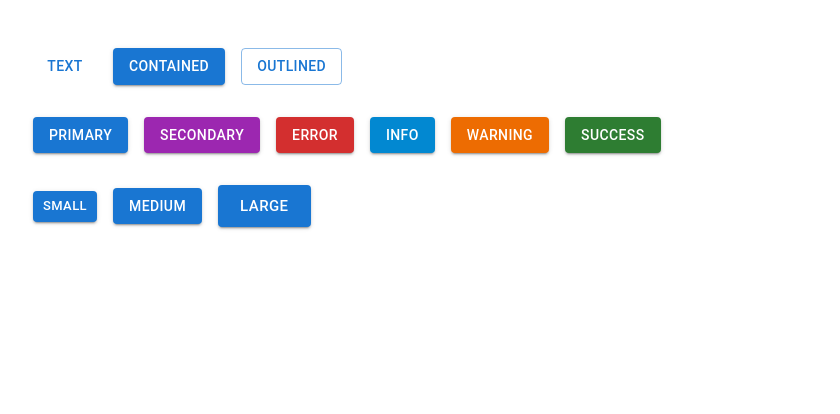
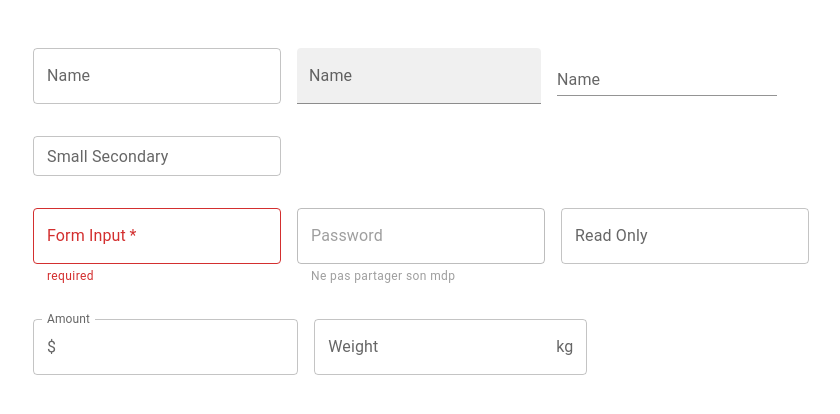
Before and after one commit to Aaron-KASONGO/react-mui-demo, a React (Create React App) app in the folder react-mui-demo/: page / in a window 1280 px wide. Shown: the top 414 px of the page, without its empty margins (15-855 px from the left). Built offline with nearby package versions, Linux system fonts and the light colour scheme.

Commit message:
many changes

```diff
--- a/react-mui-demo/package.json
+++ b/react-mui-demo/package.json
@@ -5,6 +5,7 @@
   "dependencies": {
     "@emotion/react": "^11.10.6",
     "@emotion/styled": "^11.10.6",
+    "@mui/icons-material": "^5.11.11",
     "@mui/material": "^5.11.12",
     "@testing-library/jest-dom": "^5.16.5",
     "@testing-library/react": "^13.4.0",
--- a/react-mui-demo/src/App.js
+++ b/react-mui-demo/src/App.js
@@ -1,12 +1,14 @@
 import './App.css';
 import MuiButton from './components/MuiButton';
+import { MuiTextField } from './components/MuiTextField';
 import { MuiTypography } from './components/MuiTypography';
 
 function App() {
   return (
     <div className="App">
       {/* <MuiTypography /> */}
-      <MuiButton />
+      {/* <MuiButton /> */}
+      <MuiTextField />
     </div>
   );
 }
--- a/react-mui-demo/src/components/MuiButton.js
+++ b/react-mui-demo/src/components/MuiButton.js
@@ -1,6 +1,19 @@
-import { Button, Stack } from "@mui/material";
+import { useState } from "react";
+import { Button, ButtonGroup, IconButton, Stack, ToggleButtonGroup, ToggleButton } from "@mui/material";
+
+import SendIcon from '@mui/icons-material/Send';
+import FormatBoldIcon from '@mui/icons-material/FormatBold';
+import FormatItalicIcon from '@mui/icons-material/FormatItalic';
+import FormatUnderlinedIcon from '@mui/icons-material/FormatUnderlined';
+
 
 function MuiButton() {
+    const [formats, setFormats] = useState(null);
+
+    const handlingChangeFormats = (event, update) => {
+        setFormats(update)
+    }
+
     return (
         <>
             <Stack spacing={4}>
@@ -27,6 +40,55 @@ function MuiButton() {
                     <Button variant="contained" size="medium">Medium</Button>
                     <Button variant="contained" size="large">Large</Button>
                 </Stack>
+
+                {/* Icon dans un bouton( avant ou après le texte) */}
+                <Stack spacing={2} direction="row">
+                    <Button variant="contained" startIcon={<SendIcon />} disableElevation>Send start</Button>
+                    <Button variant="contained" endIcon={<SendIcon />} disableRipple>Send end</Button>
+
+                    {/* Icon seule comme bouton */}
+                    <IconButton aria-label="Send" color="secondary">
+                        <SendIcon />
+                    </IconButton>
+                </Stack>
+
+                {/* Groupe de boutons */}
+                <Stack direction="row">
+                    <ButtonGroup
+                    orientation="vertical"
+                    variant="contained"
+                    color="secondary"
+                    size="small"
+                    aria-label="groupe boutons"
+                    >
+                        <Button>Start</Button>
+                        <Button>Center</Button>
+                        <Button>End</Button>
+                    </ButtonGroup>
+                </Stack>
+
+                {/* Toggle boutons */}
+                <Stack direction="row">
+                    <ToggleButtonGroup
+                    aria-label="Format Group"
+                    value={formats}
+                    onChange={handlingChangeFormats}
+                    size="small"
+                    orientation="vertical"
+                    color="success"
+                    exclusive
+                    >
+                        <ToggleButton value="bold" aria-label="Bold Formal">
+                            <FormatBoldIcon />
+                        </ToggleButton>
+                        <ToggleButton value="italic" aria-label="Italic Formal">
+                            <FormatItalicIcon />
+                        </ToggleButton>
+                        <ToggleButton value="underlined" aria-label="Underlined Formal">
+                            <FormatUnderlinedIcon />
+                        </ToggleButton>
+                    </ToggleButtonGroup>
+                </Stack>
             </Stack>
         </>
     );
--- /dev/null
+++ b/react-mui-demo/src/components/MuiTextField.js
@@ -0,0 +1,57 @@
+import React from 'react'
+import { useState } from 'react'
+import { InputAdornment, Stack, TextField } from '@mui/material'
+
+export const MuiTextField = () => {
+    const [value, setValue] = useState('');
+
+  return (
+    <Stack spacing={4}>
+        <Stack direction="row" spacing={2}>
+            <TextField label='Name' variant='outlined' />
+            <TextField label='Name' variant='filled' />
+            <TextField label='Name' variant='standard' />
+        </Stack>
+
+        <Stack direction="row" spacing={2}>
+            <TextField label='Small Secondary' size="small" color="secondary" />
+        </Stack>
+
+        <Stack direction="row" spacing={2}>
+            <TextField
+            label='Form Input'
+            required
+            onChange={(e) => setValue(e.target.value)}
+            error={!value}
+            helperText={!value ? 'required': 'Mémorisez votre nom d\'utilisateur'}
+            />
+            <TextField
+            label='Password'
+            type='password'
+            helperText='Ne pas partager son mdp'
+            disabled
+            />
+            <TextField
+            label='Read Only'
+            InputProps={{ readOnly: true }}
+            />
+        </Stack>
+
+        <Stack direction="row" spacing={2}>
+            <TextField
+            label='Amount'
+            InputProps={{
+                startAdornment: <InputAdornment position='start'>$</InputAdornment>
+            }}
+            />
+
+            <TextField
+            label='Weight'
+            InputProps={{
+                endAdornment: <InputAdornment position='end'>kg</InputAdornment>
+            }}
+            />
+        </Stack>
+    </Stack>
+  )
+}
```
Also changed, not shown: 1 other file (tests, documents, lock files or other folders).
